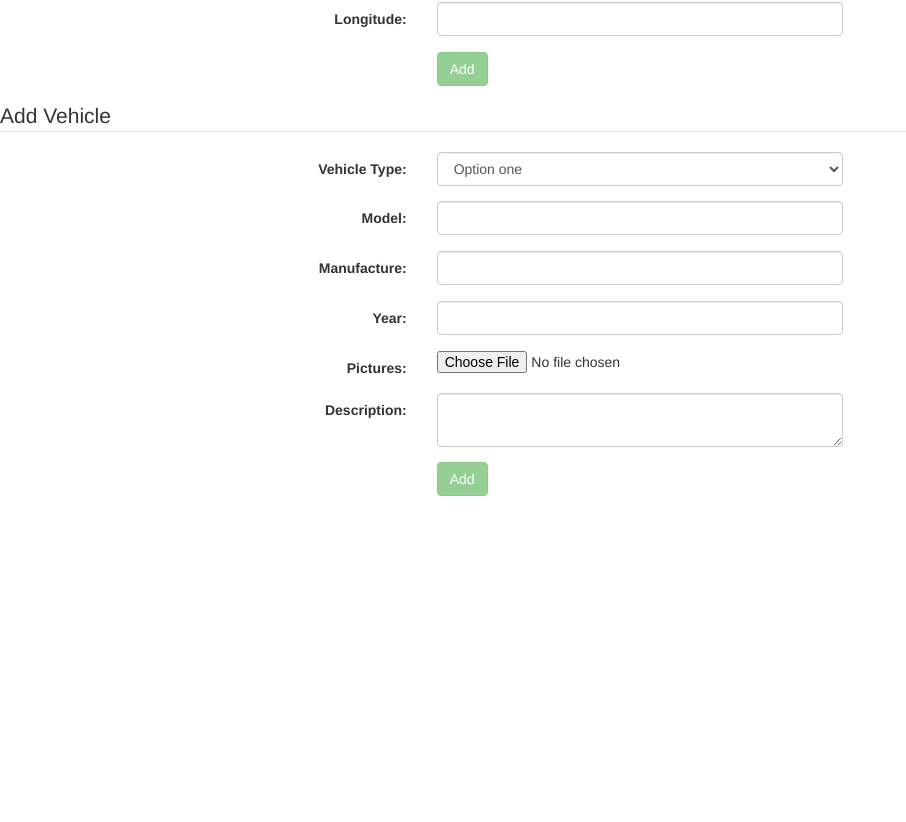
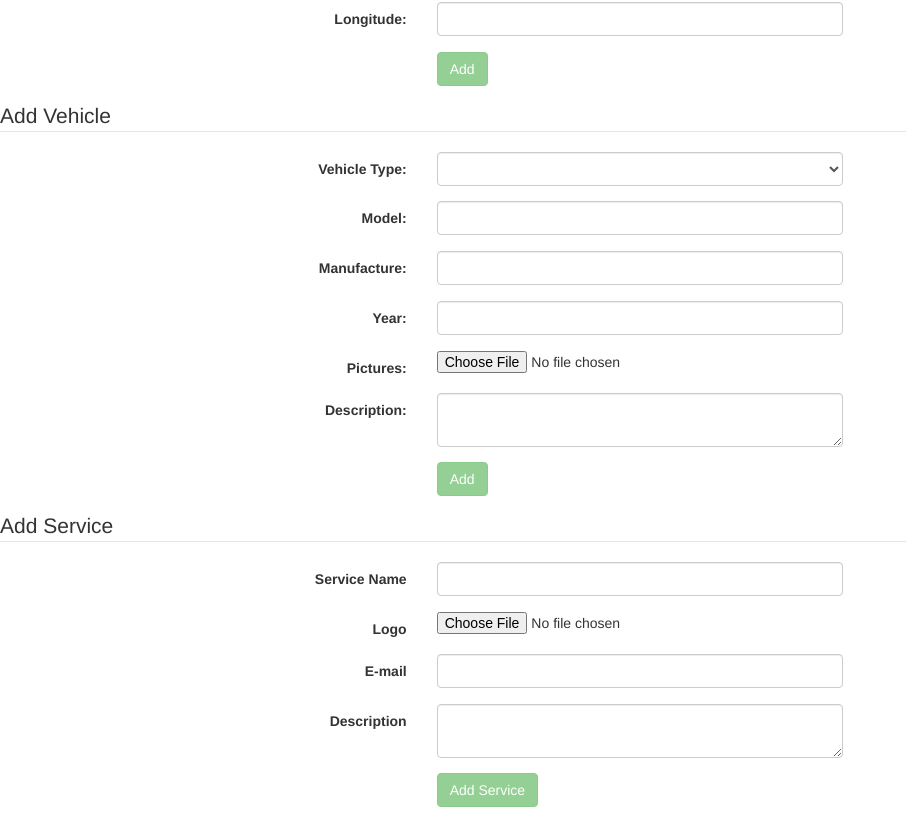
Before and after one commit to djordje191/pusgs2018-VUDJO, an Angular app in the folder Angular/RentAppFE/: page / in a window 1280 px wide. Shown: the part 263-1085 px from the top of the page, without its empty margins (0-906 px from the left). Before the commit the page ends 800 px from the top, so only its background shows below. Built offline with nearby package versions, Linux system fonts and the light colour scheme.

Commit message:
new components

```diff
--- /dev/null
+++ b/Angular/RentAppFE/src/app/add-service/add-service.component.html
@@ -0,0 +1,76 @@
+<form #f="ngForm" (ngSubmit)="onSubmit(f)" class="form-horizontal">
+  <fieldset>
+
+  <!-- Form Name -->
+  <legend>Add Service</legend>
+
+  <!-- Text input-->
+  <div class="form-group">
+    <label class="col-md-4 control-label" for="textinput">Service Name</label>
+    <div class="col-md-4">
+    <input id="serviceName" name="serviceName" type="text" placeholder="" class="form-control input-md" ngModel required #serviceName="ngModel">
+    </div>
+  </div>
+
+  <div class="row">
+    <div class="col col-lg-4 col-lg-push-4">
+      <div *ngIf="serviceName.errors && (serviceName.dirty || serviceName.touched)"
+            class="alert alert-danger">
+          <div [hidden]="!serviceName.errors.required">
+            ServiceName is required!
+          </div>
+          <div [hidden]="!serviceName.errors.pattern">
+            ServiceName form is invalid
+          </div>
+      </div>
+    </div>
+  </div>
+
+  <!-- File Button -->
+  <div class="form-group">
+    <label class="col-md-4 control-label" for="textinput">Logo</label>
+    <div class="col-md-4">
+      <input id="logo" name="logo" class="input-file" type="file" ngModel #logo="ngModel">
+    </div>
+  </div>
+
+  <!-- Text input-->
+  <div class="form-group">
+    <label class="col-md-4 control-label" for="textinput">E-mail</label>
+    <div class="col-md-4">
+    <input id="email" name="email" type="text" placeholder="" class="form-control input-md" ngModel required #email="ngModel">
+    </div>
+  </div>
+
+  <div class="row">
+    <div class="col col-lg-4 col-lg-push-4">
+      <div *ngIf="email.errors && (email.dirty || email.touched)"
+            class="alert alert-danger">
+          <div [hidden]="!email.errors.required">
+            Email is required!
+          </div>
+          <div [hidden]="!email.errors.pattern">
+            Email form is invalid (example jondoe@gmail.com)
+          </div>
+      </div>
+    </div>
+  </div>
+
+  <!-- Textarea -->
+  <div class="form-group">
+    <label class="col-md-4 control-label" for="textinput">Description</label>
+    <div class="col-md-4">
+      <textarea class="form-control" id="description" name="description" ngModel  #description="ngModel"></textarea>
+    </div>
+  </div>
+
+  <!-- Button -->
+  <div class="form-group">
+    <label class="col-md-4 control-label" for="addServiceButton"></label>
+    <div class="col-md-4">
+      <button type="submit" id="addServiceButton" name="addServiceButton" class="btn btn-success" [disabled]="!f.valid">Add Service</button>
+    </div>
+  </div>
+
+  </fieldset>
+  </form>
--- /dev/null
+++ b/Angular/RentAppFE/src/app/add-service/add-service.component.ts
@@ -0,0 +1,18 @@
+import { Component, OnInit } from '@angular/core';
+import {NgForm} from '@angular/forms';
+
+@Component({
+  selector: 'app-add-service',
+  templateUrl: './add-service.component.html',
+  styleUrls: ['./add-service.component.css']
+})
+export class AddServiceComponent implements OnInit {
+
+  constructor() { }
+
+  ngOnInit() {
+  }
+  onSubmit(f: NgForm) {
+    console.log(f.value.serviceName, f.value.email,f.value.description);
+  }
+}
--- a/Angular/RentAppFE/src/app/app.component.html
+++ b/Angular/RentAppFE/src/app/app.component.html
@@ -4,6 +4,7 @@
         <app-nav-bar></app-nav-bar>
         <app-branch></app-branch>
         <app-vehicle></app-vehicle>
+        <app-add-service></app-add-service>
         <router-outlet></router-outlet>
     </div>
 </div>
--- a/Angular/RentAppFE/src/app/app.module.ts
+++ b/Angular/RentAppFE/src/app/app.module.ts
@@ -14,6 +14,7 @@ import { HashLocationStrategy, LocationStrategy, APP_BASE_HREF } from '@angular/
 import { FormsModule } from '@angular/forms';
 import { BranchComponent } from './branch/branch.component';
 import { VehicleComponent } from './vehicle/vehicle.component';
+import { AddServiceComponent } from './add-service/add-service.component';
 
 const Routes=[
   {
@@ -33,7 +34,8 @@ const Routes=[
     RegisterFormComponent,
     NavBarComponent,
     BranchComponent,
-    VehicleComponent
+    VehicleComponent,
+    AddServiceComponent
   ],
   imports: [
     BrowserModule,
--- a/Angular/RentAppFE/src/app/vehicle/vehicle.component.html
+++ b/Angular/RentAppFE/src/app/vehicle/vehicle.component.html
@@ -8,7 +8,7 @@
   <div class="form-group">
     <label class="col-md-4 control-label" for="selectbasic">Vehicle Type:</label>
     <div class="col-md-4">
-      <select id="type" name="type" class="form-control">
+      <select id="type" name="type" class="form-control" ngModel #type="ngModel">
         <option value="1">Option one</option>
         <option value="2">Option two</option>
       </select>
@@ -93,7 +93,7 @@
   <div class="form-group">
     <label class="col-md-4 control-label" for="textarea">Description:</label>
     <div class="col-md-4">
-      <textarea class="form-control" id="textarea" name="textarea"></textarea>
+      <textarea class="form-control" id="description" name="description" ngModel  #description="ngModel"></textarea>
     </div>
   </div>
 
--- a/Angular/RentAppFE/src/app/vehicle/vehicle.component.ts
+++ b/Angular/RentAppFE/src/app/vehicle/vehicle.component.ts
@@ -1,4 +1,5 @@
 import { Component, OnInit } from '@angular/core';
+import {NgForm} from '@angular/forms';
 
 @Component({
   selector: 'app-vehicle',
@@ -11,5 +12,8 @@ export class VehicleComponent implements OnInit {
 
   ngOnInit() {
   }
+  onSubmit(f: NgForm) {
+    console.log(f.value.type, f.value.model,f.value.manufacture);
+  }
 
 }
```
Also changed, not shown: Angular/RentAppFE/src/app/add-service/add-service.component.css (added), 1 other file (tests, documents, lock files or other folders).
